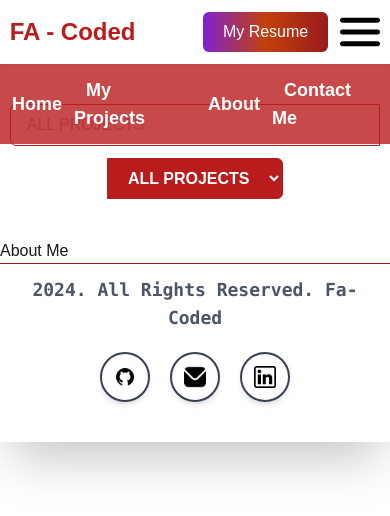
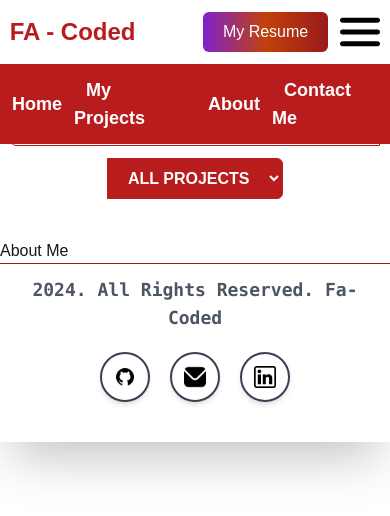
Before and after one commit to FirstAyo/fa-coded-cms, a Next.js app: page /about in a window 390 px wide. Both pictures are taken after a click on the picture 360 px from the left and 32 px from the top of the page. Shown: the top 516 px of the page. Built offline with nearby package versions, Linux system fonts and the light colour scheme.

Commit message:
changed the bg color for the mobile menu drop down

```diff
--- a/app/components/Header.jsx
+++ b/app/components/Header.jsx
@@ -30,7 +30,7 @@ function Header() {
 
             <div
               className={
-                "lg:flex absolute top-16 w-full bg-red-700/80 lg:bg-transparent mx-auto lg:top-0 left-0 right-0 lg:relative flex-1 py-2 items-center justify-center lg:justify-between lg:show lg:gap-0 " +
+                "lg:flex absolute top-16 w-full bg-red-700 lg:bg-transparent mx-auto lg:top-0 left-0 right-0 lg:relative flex-1 py-2 items-center justify-center lg:justify-between lg:show lg:gap-0 " +
                 (toggleMenu ? "flex show" : "hidden")
               }
             >
```
